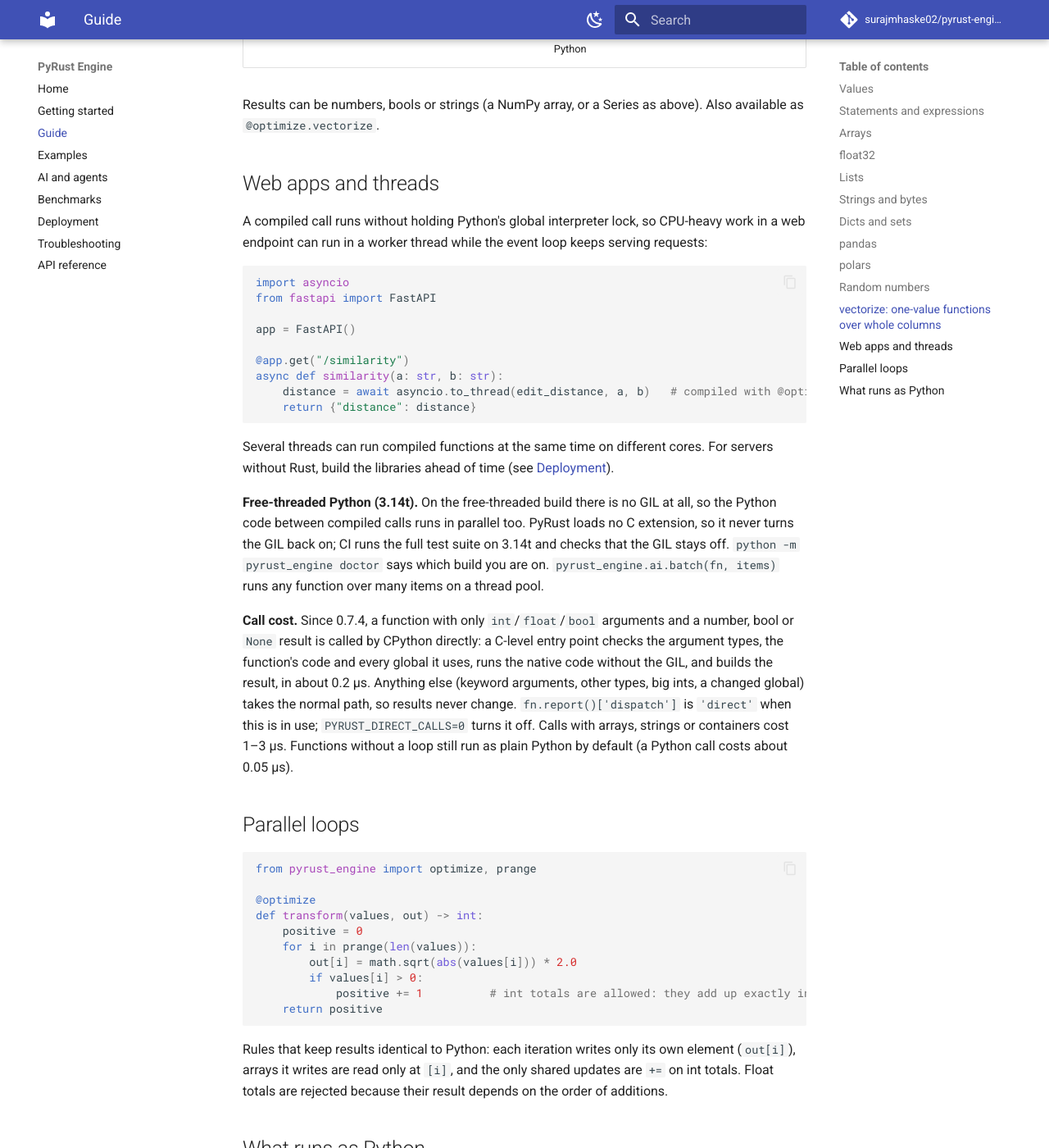
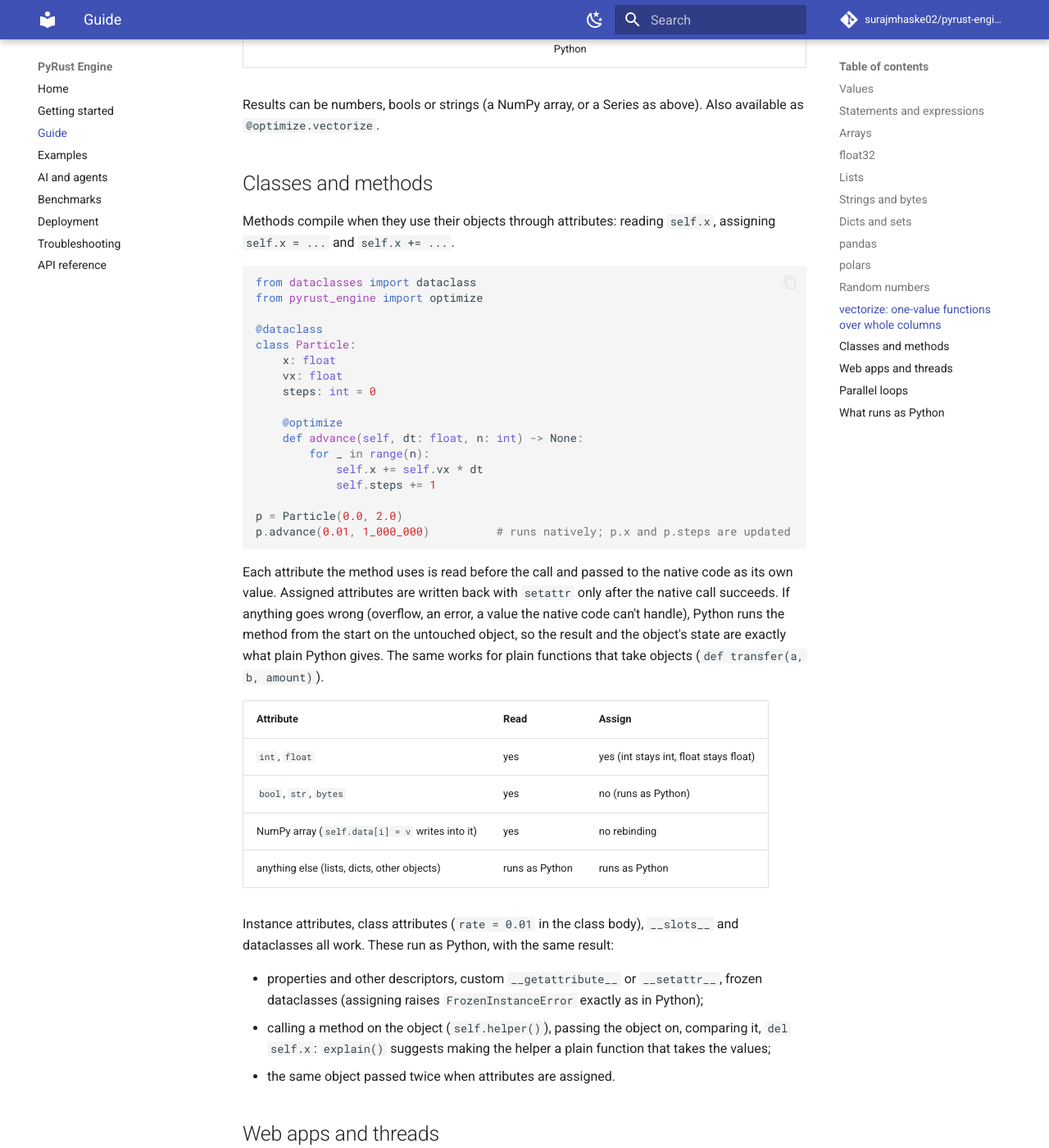
Before and after one commit to surajmhaske02/pyrust-engine, an MkDocs documentation site: the page built from docs/guide.md, in a window 1280 px wide and 1400 px high, scrolled down 7933 px. Shown: the whole window at 82% size. Built offline with MkDocs 1.6.1 and Material for MkDocs 9.7.7, drawn with Linux system fonts in a browser that asks for light colours; comment, search, counter and statistics services are not loaded; some of the changed text lies outside the part shown.

Commit message:
0.7.5: docs, benchmark numbers and validation
Co-Authored-By: Claude Opus 5.5 <noreply@anthropic.com>

````diff
--- a/docs/guide.md
+++ b/docs/guide.md
@@ -267,6 +267,45 @@ A tiny function called once per value from Python is dominated by call overhead,
 
 Results can be numbers, bools or strings (a NumPy array, or a Series as above). Also available as `@optimize.vectorize`.
 
+## Classes and methods
+
+Methods compile when they use their objects through attributes: reading `self.x`, assigning `self.x = ...` and `self.x += ...`.
+
+```python
+from dataclasses import dataclass
+from pyrust_engine import optimize
+
+@dataclass
+class Particle:
+    x: float
+    vx: float
+    steps: int = 0
+
+    @optimize
+    def advance(self, dt: float, n: int) -> None:
+        for _ in range(n):
+            self.x += self.vx * dt
+            self.steps += 1
+
+p = Particle(0.0, 2.0)
+p.advance(0.01, 1_000_000)          # runs natively; p.x and p.steps are updated
+```
+
+Each attribute the method uses is read before the call and passed to the native code as its own value. Assigned attributes are written back with `setattr` only after the native call succeeds. If anything goes wrong (overflow, an error, a value the native code can't handle), Python runs the method from the start on the untouched object, so the result and the object's state are exactly what plain Python gives. The same works for plain functions that take objects (`def transfer(a, b, amount)`).
+
+| Attribute | Read | Assign |
+|---|---|---|
+| `int`, `float` | yes | yes (int stays int, float stays float) |
+| `bool`, `str`, `bytes` | yes | no (runs as Python) |
+| NumPy array (`self.data[i] = v` writes into it) | yes | no rebinding |
+| anything else (lists, dicts, other objects) | runs as Python | runs as Python |
+
+Instance attributes, class attributes (`rate = 0.01` in the class body), `__slots__` and dataclasses all work. These run as Python, with the same result:
+
+- properties and other descriptors, custom `__getattribute__` or `__setattr__`, frozen dataclasses (assigning raises `FrozenInstanceError` exactly as in Python);
+- calling a method on the object (`self.helper()`), passing the object on, comparing it, `del self.x`: `explain()` suggests making the helper a plain function that takes the values;
+- the same object passed twice when attributes are assigned.
+
 ## Web apps and threads
 
 A compiled call runs without holding Python's global interpreter lock, so CPU-heavy work in a web endpoint can run in a worker thread while the event loop keeps serving requests:
@@ -287,7 +326,7 @@ Several threads can run compiled functions at the same time on different cores.
 
 **Free-threaded Python (3.14t).** On the free-threaded build there is no GIL at all, so the Python code between compiled calls runs in parallel too. PyRust loads no C extension, so it never turns the GIL back on; CI runs the full test suite on 3.14t and checks that the GIL stays off. `python -m pyrust_engine doctor` says which build you are on. `pyrust_engine.ai.batch(fn, items)` runs any function over many items on a thread pool.
 
-**Call cost.** Since 0.7.4, a function with only `int`/`float`/`bool` arguments and a number, bool or `None` result is called by CPython directly: a C-level entry point checks the argument types, the function's code and every global it uses, runs the native code without the GIL, and builds the result, in about 0.2 µs. Anything else (keyword arguments, other types, big ints, a changed global) takes the normal path, so results never change. `fn.report()['dispatch']` is `'direct'` when this is in use; `PYRUST_DIRECT_CALLS=0` turns it off. Calls with arrays, strings or containers cost 1–3 µs. Functions without a loop still run as plain Python by default (a Python call costs about 0.05 µs).
+**Call cost.** A function whose arguments are numbers, NumPy arrays, `str` or `bytes` and whose result is a number, bool or `None` is called by CPython directly: a C-level entry point checks the argument types (exact `int`/`float`/`bool`/`str`/`bytes`/`numpy.ndarray`, dtype, C order, alignment, writability, no overlapping writes), the function's code and every global it uses, runs the native code without the GIL, and builds the result, in about 0.2 µs for numbers and 0.3–0.5 µs with arrays or strings (since 0.7.4 for numbers, 0.7.5 for arrays and strings). Anything else takes the normal path, so results never change. `fn.report()['dispatch']` is `'direct'` when this is in use; `PYRUST_DIRECT_CALLS=0` turns it off. Lists, dicts, objects and returned strings or arrays cost 1–3 µs per call. Functions without a loop still run as plain Python by default (a Python call costs about 0.05 µs).
 
 ## Parallel loops
 
--- a/llms.txt
+++ b/llms.txt
@@ -4,6 +4,7 @@
 
 Key facts for assistants:
 
+- **Methods work:** `self.x` reads and `self.x += ...` assignments of numbers compile (dataclasses, `__slots__`, plain classes); state is written back only after success.
 - **Use `@optimize` on functions with loops:** arithmetic, `math`, `random`, NumPy arrays (`float64`/`int64`/`float32`), lists, strings, dicts, sets, pandas columns (pandas 3 `str` too) and polars Series.
 - **Use `@vectorize` for a one-row function over whole columns.** It is about 20x faster than `df.apply`/`Series.map` on number and bool columns and 3–4x on text columns (polars `map_elements` too).
 - **Check before decorating:** `python -m pyrust_engine suggest file.py --json`, or the MCP tool `check_code`. `apply file.py --write` adds the decorator automatically.
````
Also changed, not shown: AGENTS.md (+3 -1 lines), CHANGELOG.md (+26 -0 lines), README.md (+12 -9 lines), VALIDATION.md (+2 -1 lines), docs/API.md (+2 -1 lines), docs/benchmarks.md (+12 -0 lines), 3 other files.
